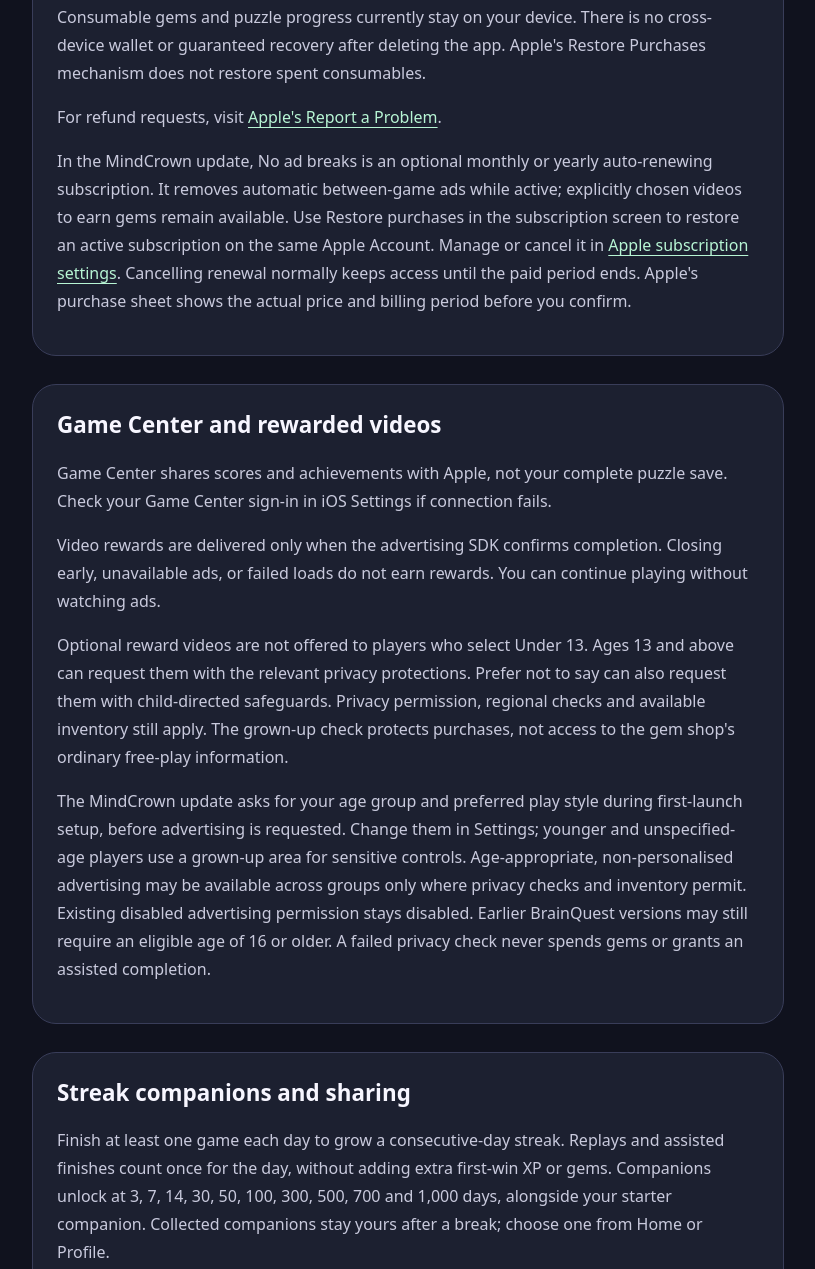
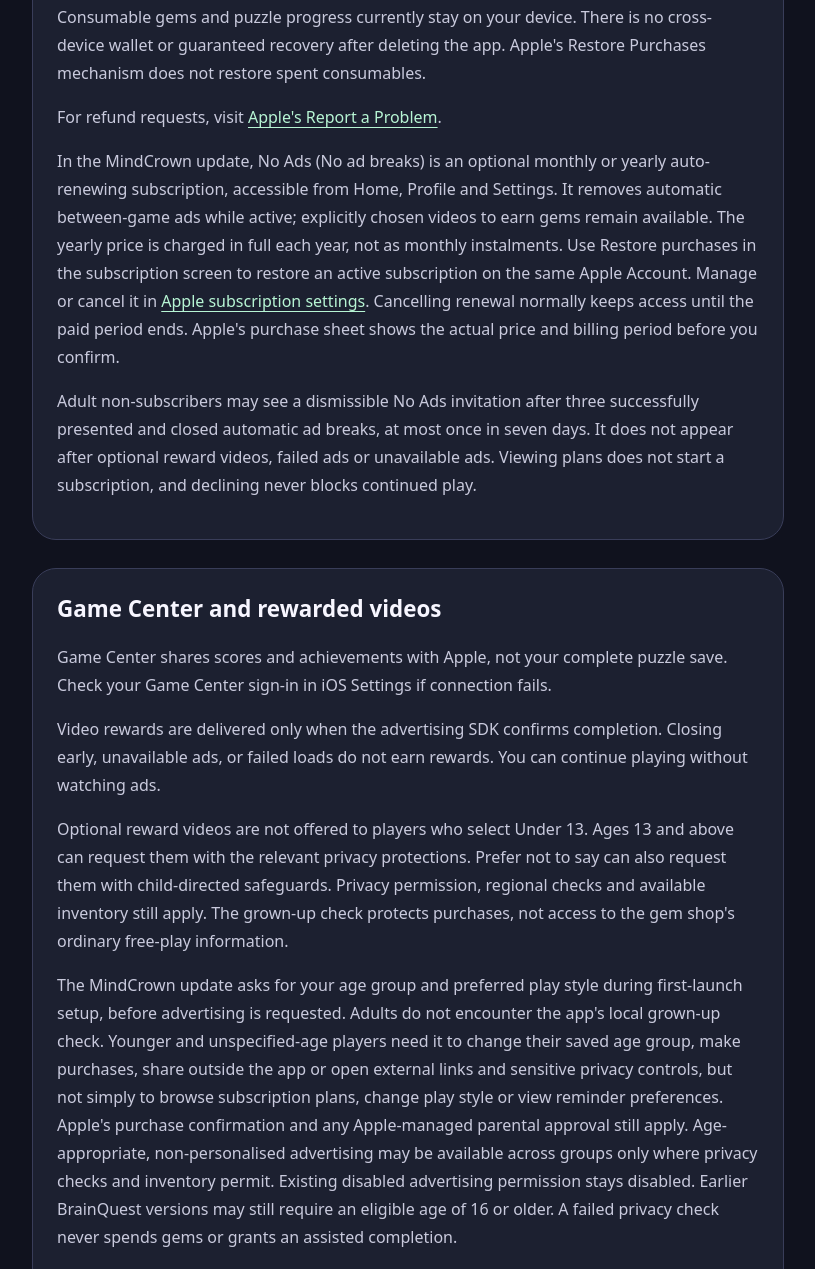
Before and after one commit to AmirDiafi/brainquest-site, a plain HTML site: page support.html in a window 1280 px wide. Shown: the part 797-2066 px from the top of the page, without its empty margins (232-1047 px from the left). Drawn offline with Linux system fonts and the light colour scheme.

Commit message:
Clarify No Ads plans and action-level age checks
Explain the weekly adult-only invitation, explicit annual billing and the stronger local letter challenge without implying age verification.

Co-authored-by: Copilot <223556219+Copilot@users.noreply.github.com>

```diff
--- a/support.html
+++ b/support.html
@@ -20,14 +20,15 @@
       <p>The updated gem shop includes 100, 500 and 1,000-gem packs when available from Apple. Prices are localised by the App Store for your storefront, with the final amount shown before payment. Smaller gem artwork gently shimmers when Reduce Motion is off; it does not indicate a time-limited offer or change the contents of a pack.</p>
       <p>Consumable gems and puzzle progress currently stay on your device. There is no cross-device wallet or guaranteed recovery after deleting the app. Apple's Restore Purchases mechanism does not restore spent consumables.</p>
       <p>For refund requests, visit <a href="https://reportaproblem.apple.com/">Apple's Report a Problem</a>.</p>
-      <p>In the MindCrown update, No ad breaks is an optional monthly or yearly auto-renewing subscription. It removes automatic between-game ads while active; explicitly chosen videos to earn gems remain available. Use Restore purchases in the subscription screen to restore an active subscription on the same Apple Account. Manage or cancel it in <a href="https://apps.apple.com/account/subscriptions">Apple subscription settings</a>. Cancelling renewal normally keeps access until the paid period ends. Apple's purchase sheet shows the actual price and billing period before you confirm.</p>
+      <p>In the MindCrown update, No Ads (No ad breaks) is an optional monthly or yearly auto-renewing subscription, accessible from Home, Profile and Settings. It removes automatic between-game ads while active; explicitly chosen videos to earn gems remain available. The yearly price is charged in full each year, not as monthly instalments. Use Restore purchases in the subscription screen to restore an active subscription on the same Apple Account. Manage or cancel it in <a href="https://apps.apple.com/account/subscriptions">Apple subscription settings</a>. Cancelling renewal normally keeps access until the paid period ends. Apple's purchase sheet shows the actual price and billing period before you confirm.</p>
+      <p>Adult non-subscribers may see a dismissible No Ads invitation after three successfully presented and closed automatic ad breaks, at most once in seven days. It does not appear after optional reward videos, failed ads or unavailable ads. Viewing plans does not start a subscription, and declining never blocks continued play.</p>
     </section>
     <section>
       <h2>Game Center and rewarded videos</h2>
       <p>Game Center shares scores and achievements with Apple, not your complete puzzle save. Check your Game Center sign-in in iOS Settings if connection fails.</p>
       <p>Video rewards are delivered only when the advertising SDK confirms completion. Closing early, unavailable ads, or failed loads do not earn rewards. You can continue playing without watching ads.</p>
       <p>Optional reward videos are not offered to players who select Under 13. Ages 13 and above can request them with the relevant privacy protections. Prefer not to say can also request them with child-directed safeguards. Privacy permission, regional checks and available inventory still apply. The grown-up check protects purchases, not access to the gem shop's ordinary free-play information.</p>
-      <p>The MindCrown update asks for your age group and preferred play style during first-launch setup, before advertising is requested. Change them in Settings; younger and unspecified-age players use a grown-up area for sensitive controls. Age-appropriate, non-personalised advertising may be available across groups only where privacy checks and inventory permit. Existing disabled advertising permission stays disabled. Earlier BrainQuest versions may still require an eligible age of 16 or older. A failed privacy check never spends gems or grants an assisted completion.</p>
+      <p>The MindCrown update asks for your age group and preferred play style during first-launch setup, before advertising is requested. Adults do not encounter the app's local grown-up check. Younger and unspecified-age players need it to change their saved age group, make purchases, share outside the app or open external links and sensitive privacy controls, but not simply to browse subscription plans, change play style or view reminder preferences. Apple's purchase confirmation and any Apple-managed parental approval still apply. Age-appropriate, non-personalised advertising may be available across groups only where privacy checks and inventory permit. Existing disabled advertising permission stays disabled. Earlier BrainQuest versions may still require an eligible age of 16 or older. A failed privacy check never spends gems or grants an assisted completion.</p>
     </section>
     <section>
       <h2>Streak companions and sharing</h2>
@@ -38,7 +39,7 @@
     </section>
     <section>
       <h2>Reminders and celebrations</h2>
-      <p>Open Settings &gt; Streak reminders, or use the reminder entry in your companion collection. Reminders are optional, with a 7:00 PM local default and your own time picker. Younger and unspecified-age players use the grown-up area for these controls. The local attention check asks for two specified letters from a word, in order, instead of copying the word or doing calculations. It has no timer, collects no answer or identity, and is not verified parental consent or a certified robot-detection service.</p>
+      <p>Open Settings &gt; Streak reminders, or use the reminder entry in your companion collection. Reminders are optional, with a 7:00 PM local default and your own time picker. Ordinary reminder controls do not require a grown-up check; opening iOS Settings still does for younger and unspecified-age players. For protected actions, the local attention check asks for three specified letters across two words, entered in reverse order. It has no maths or timer, collects no answer or identity, and is not verified parental consent, reliable proof of age or a certified robot-detection service.</p>
       <p>Allow iOS notifications when you choose to enable reminders. If permission was denied, enable it in the app's iOS Settings and return. A reminder includes your companion picture, a short heading and a few supporting words. iOS decides how much appears in a banner, the app-icon size and whether Focus or Scheduled Summary delays delivery. Sound follows Game sounds and system settings.</p>
       <p>Finish a game to skip that day's remaining reminder. Changing the time after a reminder was already due does not create another one that day. We schedule up to two weeks and refresh the plan when you return or play; after two quiet weeks, reminders pause. Turning them off cancels the app's queued streak reminders. Your collected companions are never removed for missing a day.</p>
       <p>A verified gem delivery or new active subscription can show a brief celebration with light sound and haptics, following your preferences. Cancelling, pending approval, recurring renewals and repeated transaction callbacks do not create a new purchase celebration. A celebration is not a second payment or an extra gem award. First-win XP and gem rules are unchanged.</p>
```
